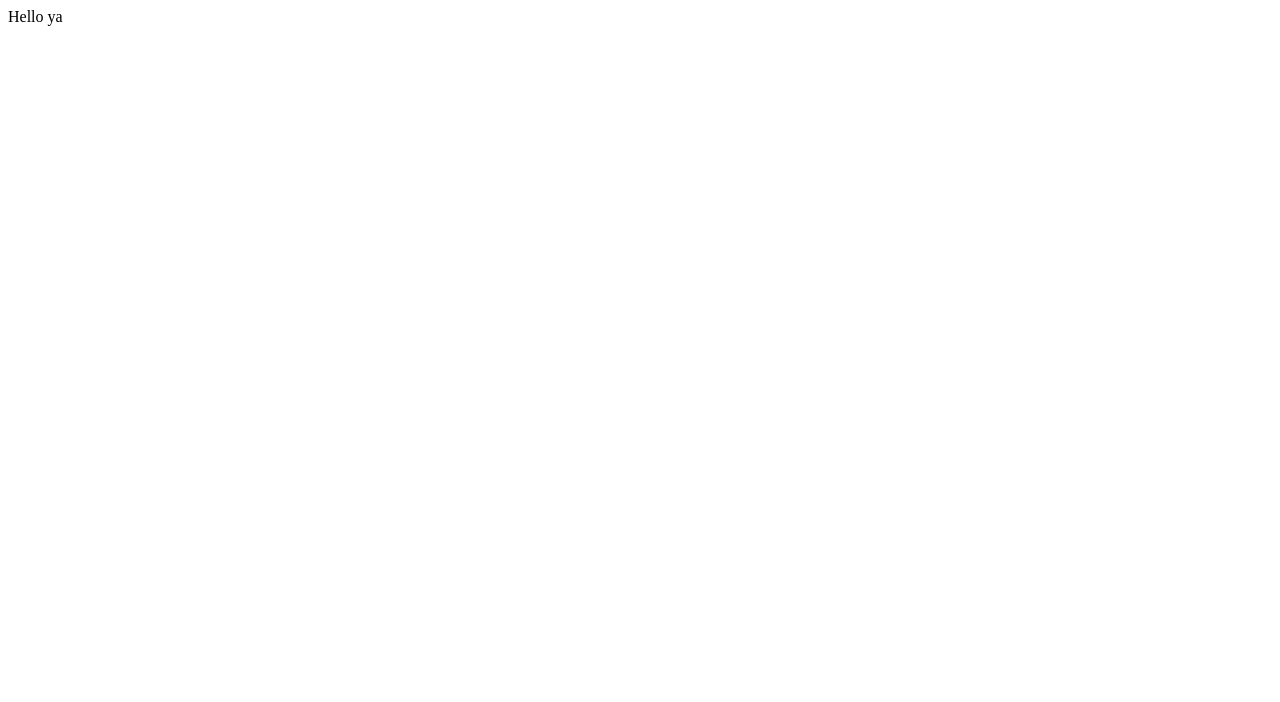
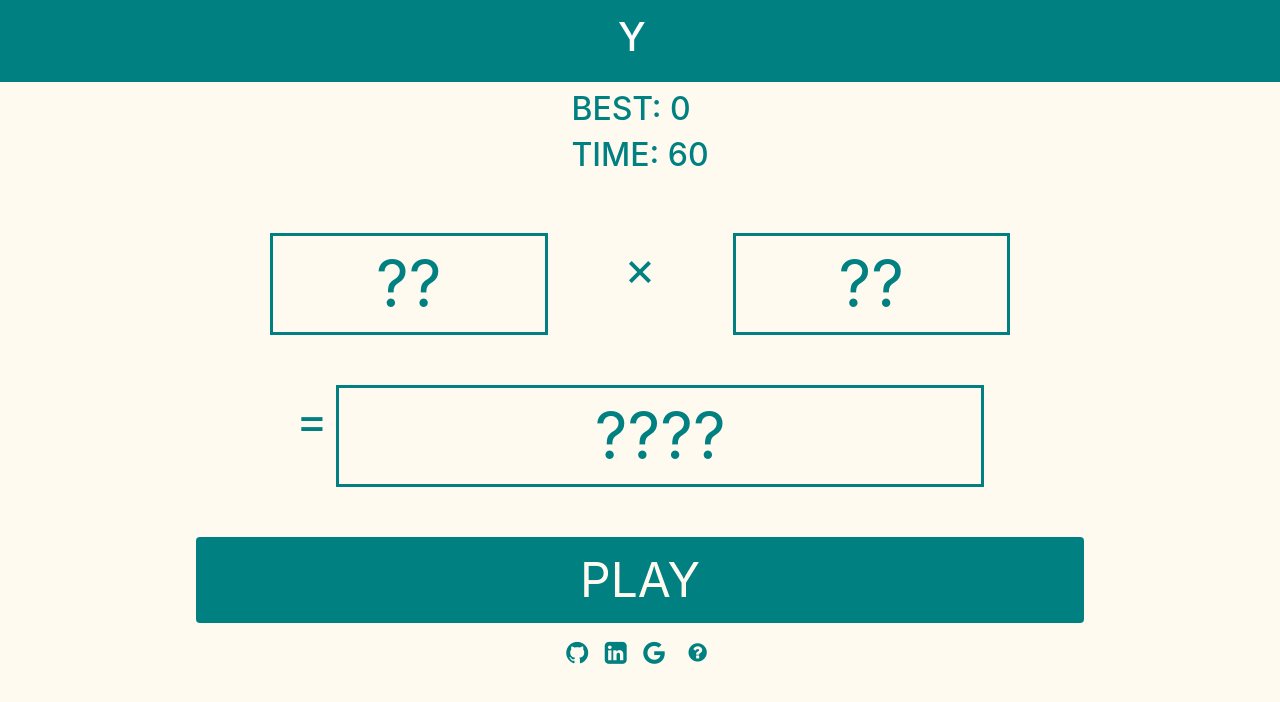
Before and after one commit to pokechirlia/quick-math, a website: page index.html in a window 1280 px wide. Drawn offline with nearby package versions, Linux system fonts and the light colour scheme.

Commit message:
add buttons

```diff
--- /dev/null
+++ b/css/style.css
@@ -0,0 +1,59 @@
+body{
+    padding: 50px 0px 0px 0px;
+    z-index: 0;
+    background-color: floralwhite;
+}
+
+.navbar-dark{
+    background-color: teal;
+}
+
+.navbar-brand{
+    color: floralwhite;
+    text-align: center;
+}
+
+.row-header{
+    margin: 0px auto;
+    padding: 0px auto;
+}
+
+.row-content{
+    margin: 0px auto;
+    padding: 40px 0px 10px 0px;
+    min-height: 100px;
+}
+
+.statistic{
+    color: teal;
+
+}
+
+.number-box{
+    font-size:400%;
+    border-style: solid;
+    text-align: center;
+    color: teal;
+}
+
+.operator{
+    color: teal;
+    text-align: center;
+    font-size:300%;
+}
+
+.btn-game{
+    background-color: teal;
+    color: floralwhite;
+    font-size:300%;
+    width:80%;
+
+}
+
+.icon-color{
+    color: teal;
+}
+
+.footer {
+    background-color:  #D1C4E9;
+}
--- a/index.html
+++ b/index.html
@@ -1,5 +1,92 @@
 <!DOCTYPE html>
 <html>
-    <head></head>
-    <body>Hello ya</body>
+    <head>
+        <!-- Required meta tags always come first -->
+        <meta charset="utf-8">
+        <meta name="viewport" content="width=device-width, initial-scale=1, shrink-to-fit=no">
+        <meta http-equiv="x-ua-compatible" content="ie=edge">
+
+        <!-- Bootstrap CSS -->
+        <link rel="stylesheet" href="node_modules/bootstrap/dist/css/bootstrap.min.css">
+        <link rel="stylesheet" href="node_modules/font-awesome/css/font-awesome.min.css">
+        <link rel="stylesheet" href="node_modules/bootstrap-social/bootstrap-social.css">
+        <link rel="stylesheet" href="/css/style.css">
+
+        <title>Quick Math Web</title>
+        <link rel="icon" href = "img/favicon.ico">
+    </head>
+
+
+    <body>
+        <!--TITLE-->
+        <nav class = "navbar navbar-dark fixed-top">
+            <div class = "navbar-header mx-auto">
+                <div class = "navbar-brand">
+                    <h1>Y</h1>
+                </div>
+            </div>
+        </nav>
+
+        <!--The game itself-->
+        <div class = "container">
+            <div class = "row row-content">
+                <div class = "statistic mx-auto">
+                    <h2 id = "score">BEST: 0</h2>
+                    <h2 id = "timer">TIME: 60</h2>
+                </div>
+            </div>
+
+            <div class = "row row-content justify-content-center ">
+                <div class = "col-4 col-sm-3 number-box">
+                    ??
+                </div>
+                <div class = "col-2 operator">
+                    &times;
+                </div>
+                <div class = "col-4 col-sm-3 number-box">
+                    ??
+                </div>
+            </div>
+
+            <div class = "row row-content justify-content-center ">
+                <div class = "operator">
+                    &equals;&ThinSpace;
+                </div>
+                <div class = "col-7 number-box">
+                    ????
+                </div>
+            </div>
+
+            <div class = "row row-content justify-content-center ">
+                <button class="btn btn-game" type="submit">PLAY</button>
+            </div>
+
+        </div>
+
+        <!--More information-->
+        <footer class = "footer-copyright text-center">
+            <a class="btn btn-social-icon" href = "https://github.com/pokechirlia/quick-math">
+                <i class="fa fa-lg fa-github icon-color"></i>
+            </a>
+
+            <a class="btn btn-social-icon" href="https://www.linkedin.com/in/chi-tran-khanh/">
+                <i class="fa fa-lg fa-linkedin-square icon-color"></i>
+            </a>
+
+            <a class="btn btn-social-icon" href="mailto:chi.k.tran2000@gmail.com">
+                <i class="fa fa-lg fa-google icon-color"></i>
+            </a>
+
+            <a class="btn " data-toggle="modal" data-target="#">
+                    <i class="fa fa-lg fa-question-circle icon-color"></i>
+            </a>
+
+        </footer>
+
+    <!-- jQuery first, then Popper.js, then Bootstrap JS. -->
+    <script src="node_modules/jquery/dist/jquery.slim.min.js"></script>
+    <script src="node_modules/popper.js/dist/umd/popper.min.js"></script>
+    <script src="node_modules/bootstrap/dist/js/bootstrap.min.js"></script>
+
+    </body>
 </html>
```
Also changed, not shown: package.json (added, +31 -0 lines), img/favicon.ico (added), 2 other files.
